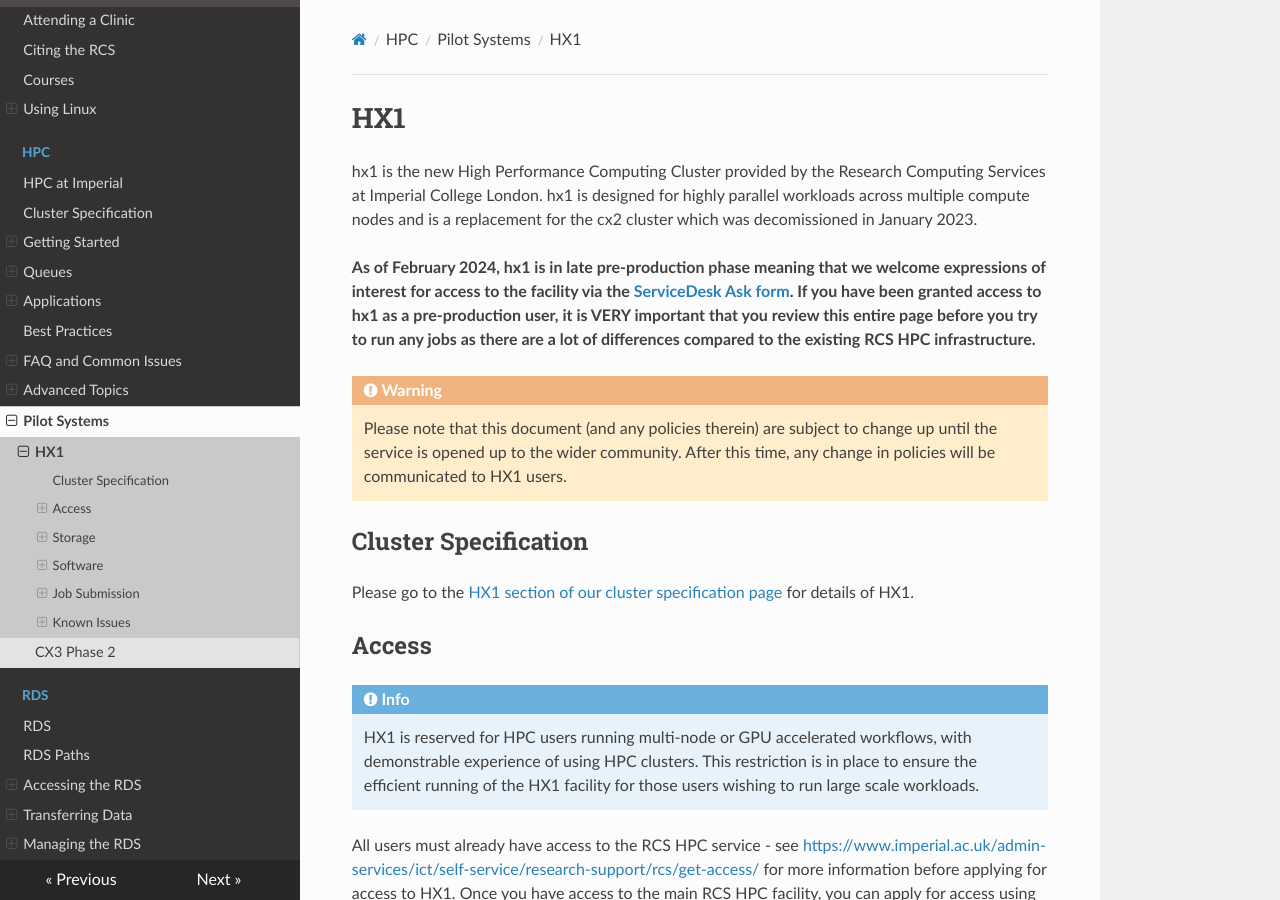
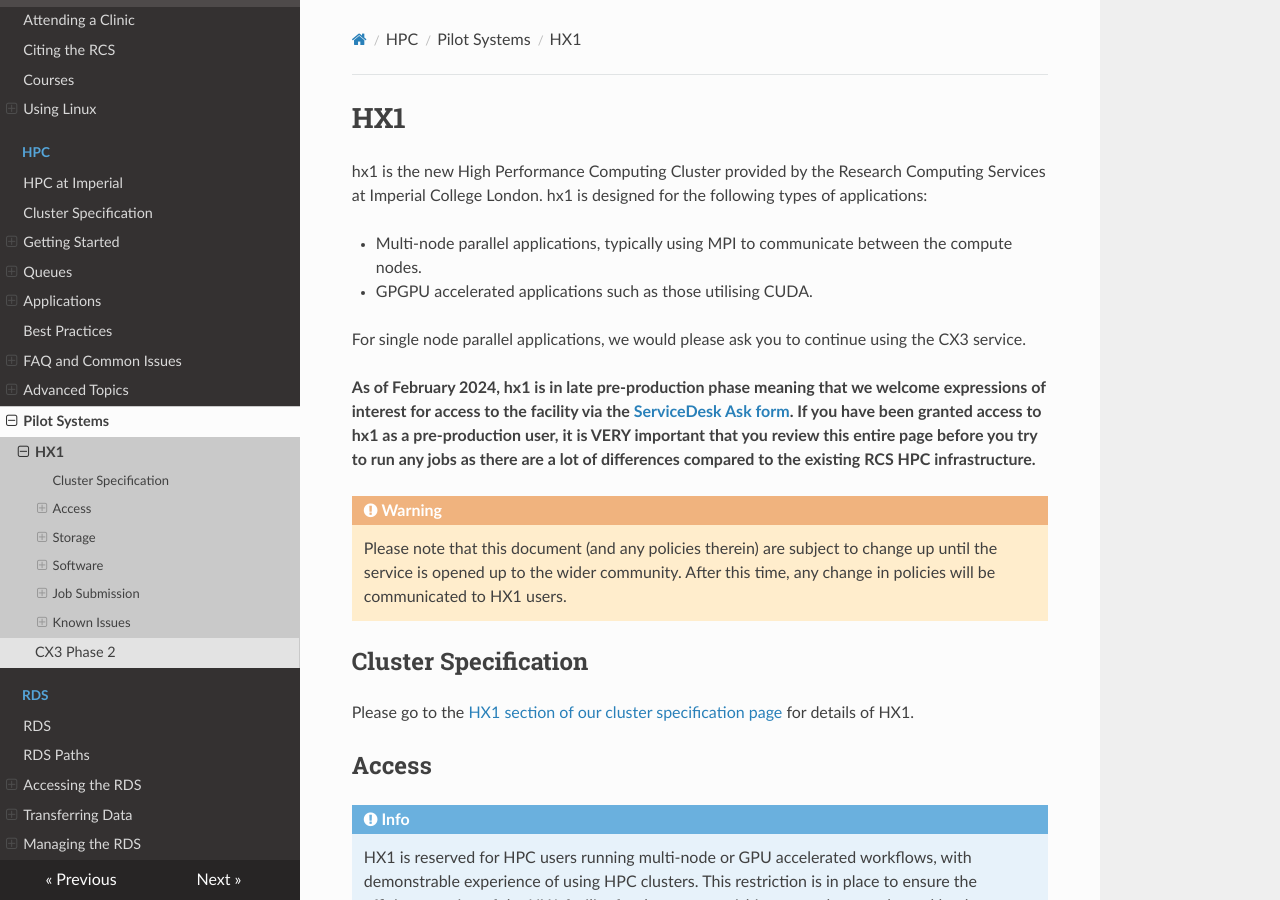
Before and after one commit to ImperialCollegeLondon/icl-rcs-user-guide, an MkDocs documentation site: the page built from docs/hpc/pilot/hx1.md, in a window 1280 px wide and 900 px high. Built offline with MkDocs 1.6.1, drawn with Linux system fonts in a browser that asks for light colours; nearby versions of some CDN libraries.

Commit message:
Updated hx1 docs to make it clearer regarding usage.

```diff
--- a/docs/hpc/pilot/hx1.md
+++ b/docs/hpc/pilot/hx1.md
@@ -1,6 +1,11 @@
 # HX1
 
-hx1 is the new High Performance Computing Cluster provided by the Research Computing Services at Imperial College London. hx1 is designed for highly parallel workloads across multiple compute nodes and is a replacement for the cx2 cluster which was decomissioned in January 2023.
+hx1 is the new High Performance Computing Cluster provided by the Research Computing Services at Imperial College London. hx1 is designed for the following types of applications:
+
+* Multi-node parallel applications, typically using MPI to communicate between the compute nodes.
+* GPGPU accelerated applications such as those utilising CUDA.
+
+For single node parallel applications, we would please ask you to continue using the CX3 service.
 
 **As of February 2024, hx1 is in late pre-production phase meaning that we welcome expressions of interest for access to the facility via the [ServiceDesk Ask form](https://servicemgt.service-now.com/ask?id=sc_cat_item&sys_id=cbf5a4281b9c79101533a8a4bd4bcbea&sysparm_category=52a4a8f21be62110557837b5464bcbd24). If you have been granted access to hx1 as a pre-production user, it is VERY important that you review this entire page before you try to run any jobs as there are a lot of differences compared to the existing RCS HPC infrastructure.**
 
```
